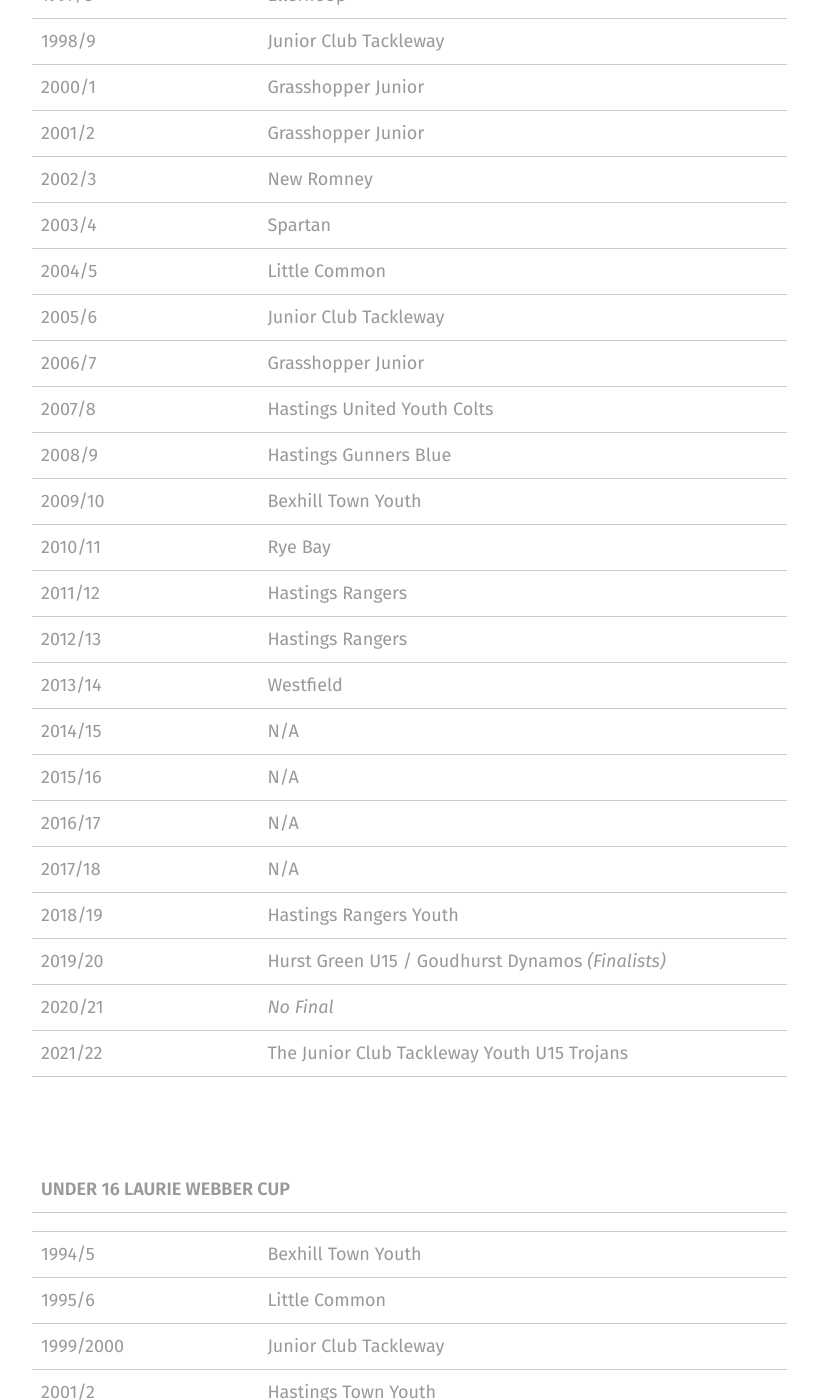
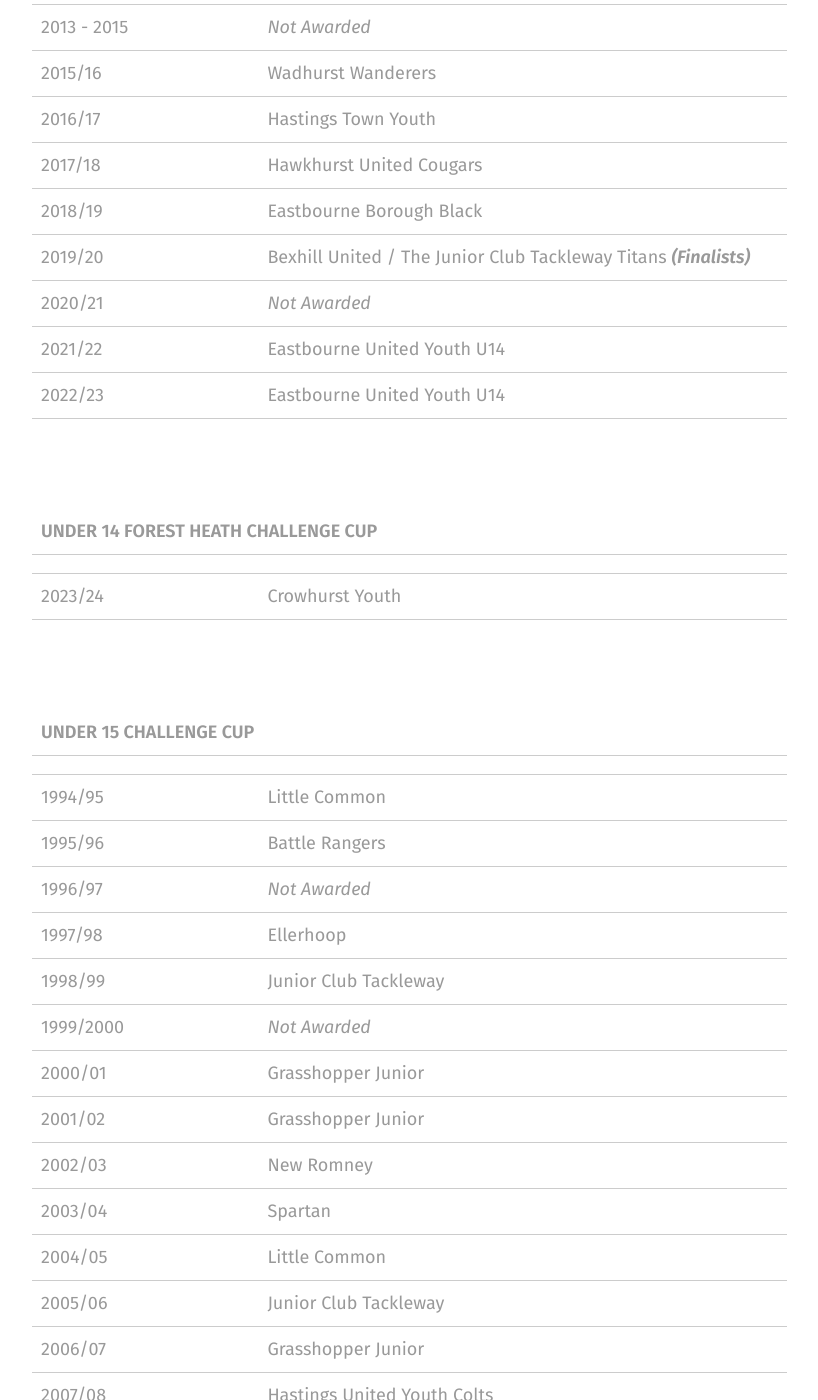
Before and after one commit to rotherleague/Rother, a Jekyll site: the page built from winners.md, in a window 1280 px wide and 1400 px high, scrolled down 24693 px. Shown: the whole window, without its empty margins (48-866 px from the left). Built offline with Jekyll 4.4.1, drawn with Linux system fonts in a browser that asks for light colours; nearby versions of some CDN libraries; some of the changed text lies outside the part shown.

Commit message:
Update cup.html

```diff
--- a/_includes/winners/cup.html
+++ b/_includes/winners/cup.html
@@ -13,16 +13,20 @@ UNDER 09 CHALLENGE CUP
     <td width="70%"></td>
   </tr>
   <tr>
-    <td>2001/2 </td>
+    <td>2001/02 </td>
     <td>Sedlescombe Rangers Royals </td>
   </tr>
   <tr>
-    <td>2002/3 </td>
+    <td>2002/03 </td>
     <td>Grasshopper Junior </td>
   </tr>
   <tr>
-    <td>2003/4 </td>
+    <td>2003/04 </td>
     <td>Grasshopper Junior </td>
+  </tr>
+   <tr>
+    <td>2004 - 2009 </td>
+    <td><i>Not Awarded </i></td>
   </tr>
   <tr>
     <td>2009/10 </td>
@@ -51,31 +55,31 @@ UNDER 10 CHALLENGE CUP
     <td width="70%"></td>
   </tr>
   <tr>
-    <td>1992/3 </td>
+    <td>1992/93 </td>
     <td>Little Common </td>
   </tr>
   <tr>
-    <td>1993/4 </td>
+    <td>1993/94 </td>
     <td>Langney Sports </td>
   </tr>
   <tr>
-    <td>1994/5 </td>
+    <td>1994/95 </td>
     <td>Langney Sports </td>
   </tr>
   <tr>
-    <td>1995/6 </td>
+    <td>1995/96 </td>
     <td>Willingdon Athletic </td>
   </tr>
   <tr>
-    <td>1996/7 </td>
+    <td>1996/97 </td>
     <td>Junior Club Tackleway </td>
   </tr>
   <tr>
-    <td>1997/8 </td>
+    <td>1997/98 </td>
     <td>Winchelsea Beach </td>
   </tr>
   <tr>
-    <td>1998/9 </td>
+    <td>1998/99 </td>
     <td>Glenco </td>
   </tr>
   <tr>
@@ -83,24 +87,28 @@ UNDER 10 CHALLENGE CUP
     <td>Spartan </td>
   </tr>
   <tr>
-    <td>2000/1 </td>
+    <td>2000/01 </td>
     <td>Hastings Town Red </td>
   </tr>
   <tr>
-    <td>2001/2 </td>
+    <td>2001/02 </td>
     <td>Hastings Town Blue </td>
   </tr>
   <tr>
-    <td>2002/3 </td>
+    <td>2002/03 </td>
     <td>Hastings Rangers </td>
   </tr>
   <tr>
-    <td>2003/4 </td>
+    <td>2003/04 </td>
     <td>Grasshopper Junior Green </td>
   </tr>
   <tr>
-    <td>2004/5 </td>
+    <td>2004/05 </td>
     <td>Little Common Minors </td>
+  </tr>
+   <tr>
+    <td>2005 - 2009 </td>
+    <td><i>Not Awarded </i></td>
   </tr>
   <tr>
     <td>2009/10 </td>
@@ -144,18 +152,41 @@ UNDER 10 CHALLENGE CUP
   </tr>
  <tr>
     <td>2019/20 </td>
-    <td>Crowhurst Youth / AS Eastbourne <i>(Finalists)</i></td>
+    <td>Crowhurst Youth / AS Eastbourne <i><b>(Finalists)</b></i></td>
   </tr>
    <tr>
      <td>2020/21 </td>
-     <td><i>No Final</i></td>
+     <td><i>Not Awarded</i></td>
   </tr>
    <tr>
     <td>2021/22 </td>
     <td>Little Common U9</td>
   </tr>
+  <tr>
+    <td>2022/23 </td>
+    <td>AFC Langney U10 Red</td>
+  </tr>
+</table>
 
+<!--
+**********************
+UNDER 10 JACK PANE MEMORIAL CUP
+**********************
+-->
+<table border="0" class="table table-striped" width="100%">
+  <tr>
+    <th colspan="2" rowspan="1"> <strong>UNDER 11 FUTON &amp; PINE SHIELD</strong> Small-sided (7-a-side) Competition</th>
+  </tr>
+   <tr>
+    <td width="30%"></td>
+    <td width="70%"></td>
+  </tr>
+  <tr>
+    <td>2023/24 </td>
+    <td>AS Eastbourne </td>
+  </tr>
 </table>
+
 <!--
 **********************
 UNDER 11 FUTON & PINE SHIELD - Small-sided (7-a-side) Competition
@@ -208,27 +239,27 @@ UNDER 11 BESURE SECURITY SYSTEMS CUP
     <td width="70%"></td>
   </tr>
   <tr>
-    <td>1992/3 </td>
+    <td>1992/93 </td>
     <td>Bexhill Town Youth </td>
   </tr>
   <tr>
-    <td>1994/5 </td>
+    <td>1994/95 </td>
     <td>Spartan </td>
   </tr>
   <tr>
-    <td>1995/6 </td>
+    <td>1995/96 </td>
     <td>Spartan </td>
   </tr>
   <tr>
-    <td>1996/7 </td>
+    <td>1996/97 </td>
     <td>Willingdon Athletic </td>
   </tr>
   <tr>
-    <td>1997/8 </td>
+    <td>1997/98 </td>
     <td>Grasshopper Junior </td>
   </tr>
   <tr>
-    <td>1998/9 </td>
+    <td>1998/99 </td>
     <td>Winchelsea Beach </td>
   </tr>
   <tr>
@@ -236,39 +267,39 @@ UNDER 11 BESURE SECURITY SYSTEMS CUP
     <td>Polegate Grasshopper </td>
   </tr>
   <tr>
-    <td>2000/1 </td>
+    <td>2000/01 </td>
     <td>Hastings Town Blue </td>
   </tr>
   <tr>
-    <td>2001/2 </td>
+    <td>2001/02 </td>
     <td>Hastings Town Red </td>
   </tr>
   <tr>
-    <td>2002/3 </td>
+    <td>2002/03 </td>
     <td>Hailsham United </td>
   </tr>
   <tr>
-    <td>2003/4 </td>
+    <td>2003/04 </td>
     <td>Hastings Town Youth 2000 </td>
   </tr>
   <tr>
-    <td>2004/5 </td>
+    <td>2004/05 </td>
     <td>Grasshopper Junior Green </td>
   </tr>
   <tr>
-    <td>2005/6 </td>
+    <td>2005/06 </td>
     <td>Hastings Gunners Red </td>
   </tr>
   <tr>
-    <td>2006/7 </td>
+    <td>2006/07 </td>
     <td>Hastings Town Youth 2000 Blue </td>
   </tr>
   <tr>
-    <td>2007/8 </td>
+    <td>2007/08 </td>
     <td>Hastings Town Youth 2000 Red </td>
   </tr>
   <tr>
-    <td>2008/9 </td>
+    <td>2008/09 </td>
     <td>Little Common </td>
   </tr>
   <tr>
@@ -313,15 +344,23 @@ UNDER 11 BESURE SECURITY SYSTEMS CUP
   </tr>
    <tr>
     <td>2019/20 </td>
-    <td>SC Pass & Move Black / Hastings Wanders Lions <i>(Finalists)</i></td>
+    <td>SC Pass & Move Black / Hastings Wanders Lions <i><b>(Finalists)</b></i></td>
   </tr>
    <tr>
      <td>2020/21 </td>
-     <td><i>No Final</i></td>
+     <td><i>Not Awarded</i></td>
   </tr>
   <tr>
-    <td>2011/22 </td>
-    <td>AS Eastbourne U11</td>
+    <td>2021/22 </td>
+    <td>AS Eastbourne</td>
+  </tr>
+  <tr>
+    <td>2022/23 </td>
+    <td>Ringmer Rovers Junior</td>
+  </tr>
+  <tr>
+    <td>2023/24 </td>
+    <td>Hastings United Black</td>
   </tr>
 </table>
 <!--
@@ -338,27 +377,27 @@ UNDER 12 WAYNE RUSSELL CUP
     <td width="70%"></td>
   </tr>
   <tr>
-    <td>1993/4 </td>
+    <td>1993/94 </td>
     <td>Bexhill Town Youth </td>
   </tr>
   <tr>
-    <td>1994/5 </td>
+    <td>1994/95 </td>
     <td>Little Common </td>
   </tr>
   <tr>
-    <td>1995/6 </td>
+    <td>1995/96 </td>
     <td>Bexhill Town Youth </td>
   </tr>
   <tr>
-    <td>1996/7 </td>
+    <td>1996/97 </td>
     <td>Langney Sports </td>
   </tr>
   <tr>
-    <td>1997/8 </td>
+    <td>1997/98 </td>
     <td>Grasshopper Junior </td>
   </tr>
   <tr>
-    <td>1998/9 </td>
+    <td>1998/99 </td>
     <td>St Leonards Youth </td>
   </tr>
   <tr>
@@ -366,39 +405,39 @@ UNDER 12 WAYNE RUSSELL CUP
     <td>Spartan </td>
   </tr>
   <tr>
-    <td>2000/1 </td>
+    <td>2000/01 </td>
     <td>Hastings Town White </td>
   </tr>
   <tr>
-    <td>2001/2 </td>
+    <td>2001/02 </td>
     <td>Hastings Town </td>
   </tr>
   <tr>
-    <td>2002/3 </td>
+    <td>2002/03 </td>
     <td>Hastings Harriers </td>
   </tr>
   <tr>
-    <td>2003/4 </td>
+    <td>2003/04 </td>
     <td>Little Common </td>
   </tr>
   <tr>
-    <td>2004/5 </td>
+    <td>2004/05 </td>
     <td>Hastings Town Minors </td>
   </tr>
   <tr>
-    <td>2005/6 </td>
+    <td>2005/06 </td>
     <td>Grasshopper Junior Green </td>
   </tr>
   <tr>
-    <td>2006/7 </td>
+    <td>2006/07 </td>
     <td>Glenco </td>
   </tr>
   <tr>
-    <td>2007/8 </td>
+    <td>2007/08 </td>
     <td>Westfield Youth </td>
   </tr>
   <tr>
-    <td>2008/9 </td>
+    <td>2008/09 </td>
     <td>Hastings Gunners Red </td>
   </tr>
   <tr>
@@ -440,15 +479,23 @@ UNDER 12 WAYNE RUSSELL CUP
   </tr>
    <tr>
     <td>2019/20 </td>
-    <td>Hastings United Youth Colts / Hawkhurst United <i>(Finalists)</i></td>
+    <td>Hastings United Youth Colts / Hawkhurst United <i><b>(Finalists)</b></i></td>
   </tr>
    <tr>
      <td>2020/21 </td>
-     <td><i>No Final</i></td>
+     <td><i>Not Awarded</i></td>
   </tr>
    <tr>
     <td>2021/22 </td>
-    <td>LUCA U12’S</td>
+    <td>LUCA</td>
+  </tr>
+   <tr>
+    <td>2022/23 </td>
+    <td>Little Common</td>
+  </tr>
+   <tr>
+    <td>2023/24 </td>
+    <td>Fairwarp</td>
   </tr>
 </table>
 <!--
@@ -465,55 +512,59 @@ UNDER 13 TOP FLIGHT TROPHY
     <td width="70%"></td>
   </tr>
   <tr>
-    <td>1994/5 </td>
+    <td>1994/95 </td>
     <td>Spartan </td>
   </tr>
   <tr>
-    <td>1995/6 </td>
+    <td>1995/96 </td>
     <td>Little Common </td>
   </tr>
   <tr>
-    <td>1996/7 </td>
+    <td>1996/97 </td>
     <td>Rye United </td>
   </tr>
   <tr>
-    <td>1997/8 </td>
+    <td>1997/98 </td>
     <td>Firehills </td>
   </tr>
   <tr>
-    <td>1998/9 </td>
+    <td>1998/99 </td>
     <td>Willingdon Athletic </td>
   </tr>
    <tr>
-    <td>2001/2 </td>
+    <td>1999 - 2001 </td>
+    <td><i>Not Awarded </i> </td>
+  </tr>
+  <tr>
+    <td>2001/02 </td>
     <td>Hastings Town White </td>
   </tr>
   <tr>
-    <td>2002/3 </td>
+    <td>2002/03 </td>
     <td>Glenco </td>
   </tr>
   <tr>
-    <td>2003/4 </td>
+    <td>2003/04 </td>
     <td>Bexhill Town </td>
   </tr>
   <tr>
-    <td>2004/5 </td>
+    <td>2004/05 </td>
     <td>New Romney </td>
   </tr>
   <tr>
-    <td>2005/6 </td>
+    <td>2005/06 </td>
     <td>Hastings Athletic </td>
   </tr>
   <tr>
-    <td>2006/7 </td>
+    <td>2006/07 </td>
     <td>Sedlescombe Rangers </td>
   </tr>
   <tr>
-    <td>2007/8 </td>
+    <td>2007/08 </td>
     <td>Hastings Gunners Red </td>
   </tr>
   <tr>
-    <td>2008/9 </td>
+    <td>2008/09 </td>
     <td>Little Common </td>
   </tr>
   <tr>
@@ -554,15 +605,23 @@ UNDER 13 TOP FLIGHT TROPHY
   </tr>
   <tr>
     <td>2019/20 </td>
-    <td>Sedlescombe Rangers Blue / SC Pass Move Black <i>(Finalists)</i></td>
+    <td>Sedlescombe Rangers Blue / SC Pass Move Black <i><b>(Finalists)</b></i></td>
   </tr>
    <tr>
      <td>2020/21 </td>
-     <td><i>No Final</i></td>
+     <td><i>Not Awarded</i></td>
   </tr>
    <tr>
     <td>2021/22 </td>
-    <td>AS Eastbourne U13</td>
+    <td>AS Eastbourne</td>
+  </tr>
+  <tr>
+    <td>2022/23 </td>
+    <td>Crowhurst Youth</td>
+  </tr>
+  <tr>
+    <td>2023/24 </td>
+    <td>EMC Academy</td>
   </tr>
 </table>
 <!--
@@ -579,23 +638,23 @@ UNDER 14 BESURE SECURITY SYSTEMS CUP
     <td width="70%"></td>
   </tr>
   <tr>
-    <td>1994/5 </td>
+    <td>1994/95 </td>
     <td>Spartan </td>
   </tr>
   <tr>
-    <td>1995/6 </td>
+    <td>1995/96 </td>
     <td>Winkney </td>
   </tr>
   <tr>
-    <td>1996/7 </td>
+    <td>1996/97 </td>
     <td>Little Common </td>
   </tr>
   <tr>
-    <td>1997/8 </td>
+    <td>1997/98 </td>
     <td>Little Common </td>
   </tr>
   <tr>
-    <td>1998/9 </td>
+    <td>1998/99 </td>
     <td>Little Common </td>
   </tr>
   <tr>
@@ -603,39 +662,39 @@ UNDER 14 BESURE SECURITY SYSTEMS CUP
     <td>Sidley United </td>
   </tr>
   <tr>
-    <td>2000/1 </td>
+    <td>2000/01 </td>
     <td>Hastings Town Red </td>
   </tr>
   <tr>
-    <td>2001/2 </td>
+    <td>2001/02 </td>
     <td>Westfield </td>
   </tr>
   <tr>
-    <td>2002/3 </td>
+    <td>2002/03 </td>
     <td>Spartan </td>
   </tr>
   <tr>
-    <td>2003/4 </td>
+    <td>2003/04 </td>
     <td>Grasshopper Junior </td>
   </tr>
   <tr>
-    <td>2004/5 </td>
+    <td>2004/05 </td>
     <td>Hastings Town Minors </td>
   </tr>
   <tr>
-    <td>2005/6 </td>
+    <td>2005/06 </td>
     <td>Old Town Boys Green </td>
   </tr>
   <tr>
-    <td>2006/7 </td>
+    <td>2006/07 </td>
     <td>Westfield </td>
   </tr>
   <tr>
-    <td>2007/8 </td>
+    <td>2007/08 </td>
     <td>Hastings United Youth Colts </td>
   </tr>
   <tr>
-    <td>2008/9 </td>
+    <td>2008/09 </td>
     <td>Hastings Hawks </td>
   </tr>
   <tr>
@@ -655,6 +714,10 @@ UNDER 14 BESURE SECURITY SYSTEMS CUP
     <td>Bexhill United </td>
   </tr>
    <tr>
+    <td>2013 - 2015 </td>
+    <td><i>Not Awarded </i> </td>
+  </tr>
+  <tr>
     <td>2015/16 </td>
     <td>Wadhurst Wanderers </td>
   </tr>
@@ -672,17 +735,41 @@ UNDER 14 BESURE SECURITY SYSTEMS CUP
   </tr>
    <tr>
     <td>2019/20 </td>
-    <td>Bexhill United / The Junior Club Tackleway Titans <i>(Finalists)</i></td>
+    <td>Bexhill United / The Junior Club Tackleway Titans <i><b>(Finalists)</b></i></td>
   </tr>
    <tr>
      <td>2020/21 </td>
-     <td><i>No Final</i></td>
+     <td><i>Not Awarded</i></td>
   </tr>
    <tr>
     <td>2021/22 </td>
     <td>Eastbourne United Youth U14</td>
   </tr>
+   <tr>
+    <td>2022/23 </td>
+    <td>Eastbourne United Youth U14</td>
+  </tr>
 </table>
+
+<!--
+**********************
+UNDER 14 FOREST HEATH CHALLENGE CUP
+**********************
+-->
+<table border="0" class="table table-striped" width="100%">
+  <tr>
+    <th colspan="2" rowspan="1"> <strong>UNDER 14 FOREST HEATH CHALLENGE CUP </strong> </th>
+  </tr>
+   <tr>
+    <td width="30%"></td>
+    <td width="70%"></td>
+  </tr>
+  <tr>
+    <td>2023/24 </td>
+    <td>Crowhurst Youth </td>
+  </tr>
+  </table>
+
 <!--
 **********************
 UNDER 15 CHALLENGE CUP
@@ -697,55 +784,63 @@ UNDER 15 CHALLENGE CUP
     <td width="70%"></td>
   </tr>
   <tr>
-    <td>1994/5 </td>
+    <td>1994/95 </td>
     <td>Little Common </td>
   </tr>
   <tr>
-    <td>1995/6 </td>
+    <td>1995/96 </td>
     <td>Battle Rangers </td>
   </tr>
    <tr>
-    <td>1997/8 </td>
+    <td>1996/97 </td>
+     <td><i>Not Awarded</i></td>
+  </tr>
+  <tr>
+    <td>1997/98 </td>
     <td>Ellerhoop </td>
   </tr>
   <tr>
-    <td>1998/9 </td>
+    <td>1998/99 </td>
     <td>Junior Club Tackleway </td>
   </tr>
    <tr>
-    <td>2000/1 </td>
+    <td>1999/2000 </td>
+     <td><i>Not Awarded</i></td>
+  </tr>
+  <tr>
+    <td>2000/01 </td>
     <td>Grasshopper Junior </td>
   </tr>
   <tr>
-    <td>2001/2 </td>
+    <td>2001/02 </td>
     <td>Grasshopper Junior </td>
   </tr>
   <tr>
-    <td>2002/3 </td>
+    <td>2002/03 </td>
     <td>New Romney </td>
   </tr>
   <tr>
-    <td>2003/4 </td>
+    <td>2003/04 </td>
     <td>Spartan </td>
   </tr>
   <tr>
-    <td>2004/5 </td>
+    <td>2004/05 </td>
     <td>Little Common </td>
   </tr>
   <tr>
-    <td>2005/6 </td>
+    <td>2005/06 </td>
     <td>Junior Club Tackleway </td>
   </tr>
   <tr>
-    <td>2006/7 </td>
+    <td>2006/07 </td>
     <td>Grasshopper Junior </td>
   </tr>
   <tr>
-    <td>2007/8 </td>
+    <td>2007/08 </td>
     <td>Hastings United Youth Colts </td>
   </tr>
   <tr>
-    <td>2008/9 </td>
+    <td>2008/09 </td>
     <td>Hastings Gunners Blue </td>
   </tr>
   <tr>
@@ -769,20 +864,8 @@ UNDER 15 CHALLENGE CUP
     <td>Westfield </td>
   </tr>
    <tr>
-    <td>2014/15 </td>
-    <td> N/A </td>
-  </tr>
-  <tr>
-    <td>2015/16 </td>
-    <td> N/A </td>
-  </tr>
-  <tr>
-    <td>2016/17 </td>
-    <td> N/A  </td>
-  </tr>
-  <tr>
-    <td>2017/18 </td>
-    <td> N/A  </td>
+    <td>2014 - 2018 </td>
+     <td><i>Not Awarded</i></td>
  </tr>
    <tr>
     <td>2018/19 </td>
@@ -790,15 +873,23 @@ UNDER 15 CHALLENGE CUP
   </tr>
      <tr>
     <td>2019/20 </td>
-    <td>Hurst Green U15 / Goudhurst Dynamos <i>(Finalists)</i></td>
+    <td>Hurst Green / Goudhurst Dynamos <i><b>(Finalists)</b></i></td>
   </tr>
    <tr>
      <td>2020/21 </td>
-     <td><i>No Final</i></td>
+     <td><i>Not Awarded</i></td>
   </tr>
    <tr>
     <td>2021/22 </td>
-    <td>The Junior Club Tackleway Youth U15 Trojans</td>
+    <td>The Junior Club Tackleway Youth Trojans</td>
+  </tr>
+     <tr>
+    <td>2022/23 </td>
+    <td>AFC Hastings </td>
+  </tr>
+     <tr>
+    <td>2023/24 </td>
+    <td>Bexhill Amateur Athletic</td>
   </tr>
 </table>
 <!--
@@ -815,44 +906,64 @@ UNDER 16 LAURIE WEBBER CUP
     <td width="70%"></td>
   </tr>
   <tr>
-    <td>1994/5 </td>
+    <td>1994/95 </td>
     <td>Bexhill Town Youth </td>
   </tr>
   <tr>
-    <td>1995/6 </td>
+    <td>1995/96 </td>
     <td>Little Common </td>
+  </tr>
+   <tr>
+    <td>1996 - 1999 </td>
+    <td><i>Not Awarded</i></td>
   </tr>
   <tr>
     <td>1999/2000 </td>
     <td>Junior Club Tackleway </td>
   </tr>
    <tr>
-    <td>2001/2 </td>
+    <td>2000/01 </td>
+    <td><i>Not Awarded</i></td>
+  </tr>
+  <tr>
+    <td>2001/02 </td>
     <td>Hastings Town Youth </td>
   </tr>
    <tr>
-    <td>2003/4 </td>
+    <td>2000/03 </td>
+    <td><i>Not Awarded</i></td>
+  </tr>
+  <tr>
+    <td>2003/04 </td>
     <td>Beckley Rangers </td>
   </tr>
   <tr>
-    <td>2004/5 </td>
+    <td>2004/05 </td>
     <td>Bexhill Town Youth </td>
   </tr>
   <tr>
-    <td>2005/6 </td>
+    <td>2005/06 </td>
     <td>Grasshopper Junior </td>
   </tr>
     <tr>
-    <td>2007/8 </td>
+    <td>2006/07 </td>
+    <td><i>Not Awarded</i></td>
+  </tr>
+  <tr>
+    <td>2007/08 </td>
     <td>Hastings Rangers </td>
   </tr>
   <tr>
-    <td>2008/9 </td>
+    <td>2008/09 </td>
     <td>Hastings United Youth Colts </td>
   </tr>
   <tr>
     <td>2009/10 </td>
     <td>Hastings United Youth </td>
+  </tr>
+   <tr>
+    <td>2010 - 2012 </td>
+    <td><i>Not Awarded</i></td>
   </tr>
   <tr>
     <td>2012/13 </td>
@@ -863,16 +974,28 @@ UNDER 16 LAURIE WEBBER CUP
     <td>Beckley Rangers </td>
   </tr>
    <tr>
+    <td>2014 - 2019 </td>
+    <td><i>Not Awarded</i></td>
+  </tr>
+  <tr>
     <td>2019/20 </td>
-    <td>Hastings Rangers Youth / Hawkhurst United <i>(Finalists)</i></td>
+    <td>Hastings Rangers Youth / Hawkhurst United <i><b>(Finalists)</b></i></td>
   </tr>
    <tr>
      <td>2020/21 </td>
-     <td><i>No Final</i></td>
+     <td><i>Not Awarded</i></td>
   </tr>
    <tr>
     <td>2021/22 </td>
     <td>Hastings Wanderers</td>
+  </tr>
+   <tr>
+     <td>2022/23 </td>
+     <td><i>Not Awarded</i></td>
+  </tr>
+   <tr>
+     <td>2023/24 </td>
+     <td>Eastbourne United Youth</td>
   </tr>
 </table>
 <!--
@@ -889,19 +1012,23 @@ UNDER 17 LEAGUE CUP
     <td width="70%"></td>
   </tr>
   <tr>
-    <td>2002/3 </td>
+    <td>2002/03 </td>
     <td>Winchelsea Beach </td>
   </tr>
   <tr>
-    <td>2003/4 </td>
+    <td>2003/04 </td>
     <td>Hastings Town Minors </td>
   </tr>
    <tr>
      <td>2004-2021 </td>
-     <td><i>No Finals</i></td>
+     <td><i>Not Awardeds</i></td>
   </tr>
    <tr>
     <td>2021/22 </td>
     <td>Hastings Athletic U17 Eagles</td>
   </tr>
+   <tr>
+    <td>2022- 2024 </td>
+    <td><i>Not Awardeds</i></td>
+  </tr>
 </table>
```
Lines whose indentation alone changed are shown as unchanged.
